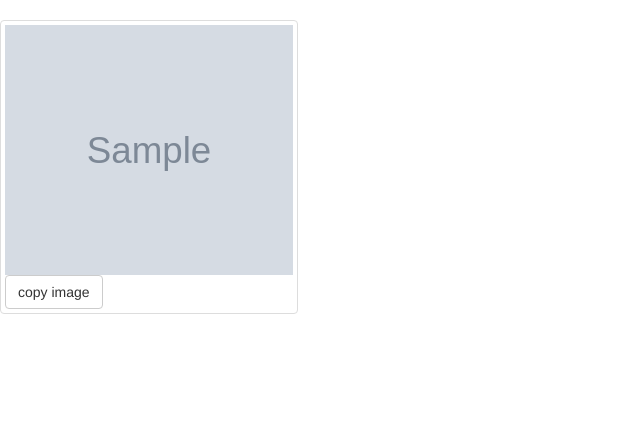
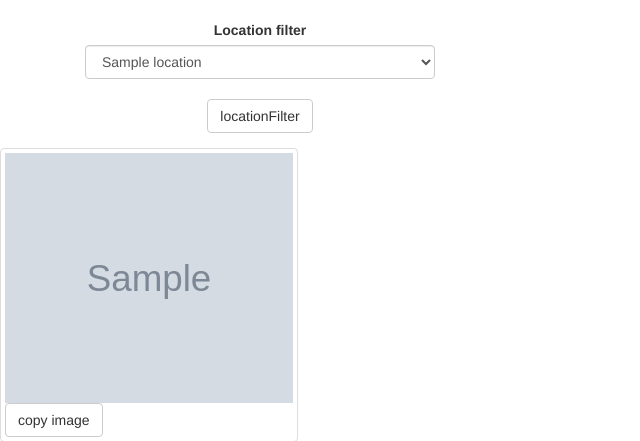
Before and after one commit to aline-bebe/gallery_app, a Django app: template pictures/templates/all_images/index.html in a window 1280 px wide. Shown: the part 52-493 px from the top of the page, without its empty margins (0-640 px from the left). Run offline with Django 3.2, Linux system fonts and the light colour scheme; the template is opened without the code that fills it: most values are stand-ins (such as "Sample title", 1, 10 or a date in 2020); grey boxes marked "Sample" are stand-in pictures; parts of the project's set-up code (start-up, migrations or seed data) failed here and were passed over; some libraries are stand-ins or nearby versions.

Commit message:
deployment

```diff
--- a/pictures/templates/all_images/index.html
+++ b/pictures/templates/all_images/index.html
@@ -4,7 +4,7 @@
 
 {{block.super}}
 <!-- <div class="container"> -->
- <!-- <div class="container" style="text-align:center;">
+ <div class="container" style="text-align:center;">
     <form action="{% url 'location' %}" class="form-style">
         <div class="form-group col-md-4">
             <label for="locationFilter">Location filter</label>
@@ -16,7 +16,7 @@
             <button btn="btn" class="btn btn-default" type="submit" href="{% url 'location' %}">locationFilter</button>
         </div>
       </form>
- </div> -->
+ </div>
 
   <!-- Looping through image   -->
   {% for pic in images %}
--- a/pictures/urls.py
+++ b/pictures/urls.py
@@ -6,7 +6,7 @@ from django.conf.urls.static import static
 urlpatterns=[
     url('^$',views.welcome,name='welcome'),
     url(r'^search/', views.search_results, name='search_results'),
-    # url(r'^location/',views.location,name="location"),
+    url(r'^location/',views.location,name="location"),
 ]
 if settings.DEBUG:
     urlpatterns+= static(settings.MEDIA_URL, document_root = settings.MEDIA_ROOT)
```
